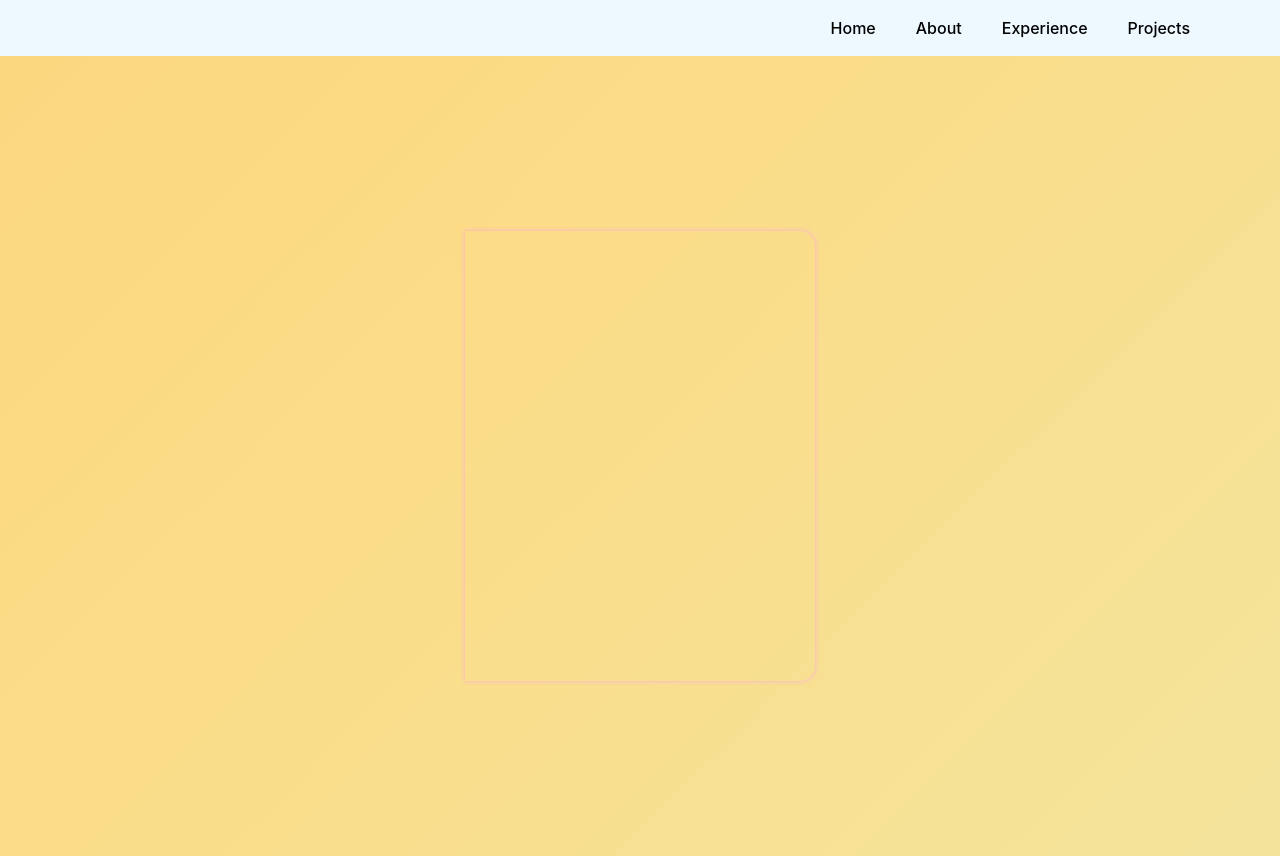
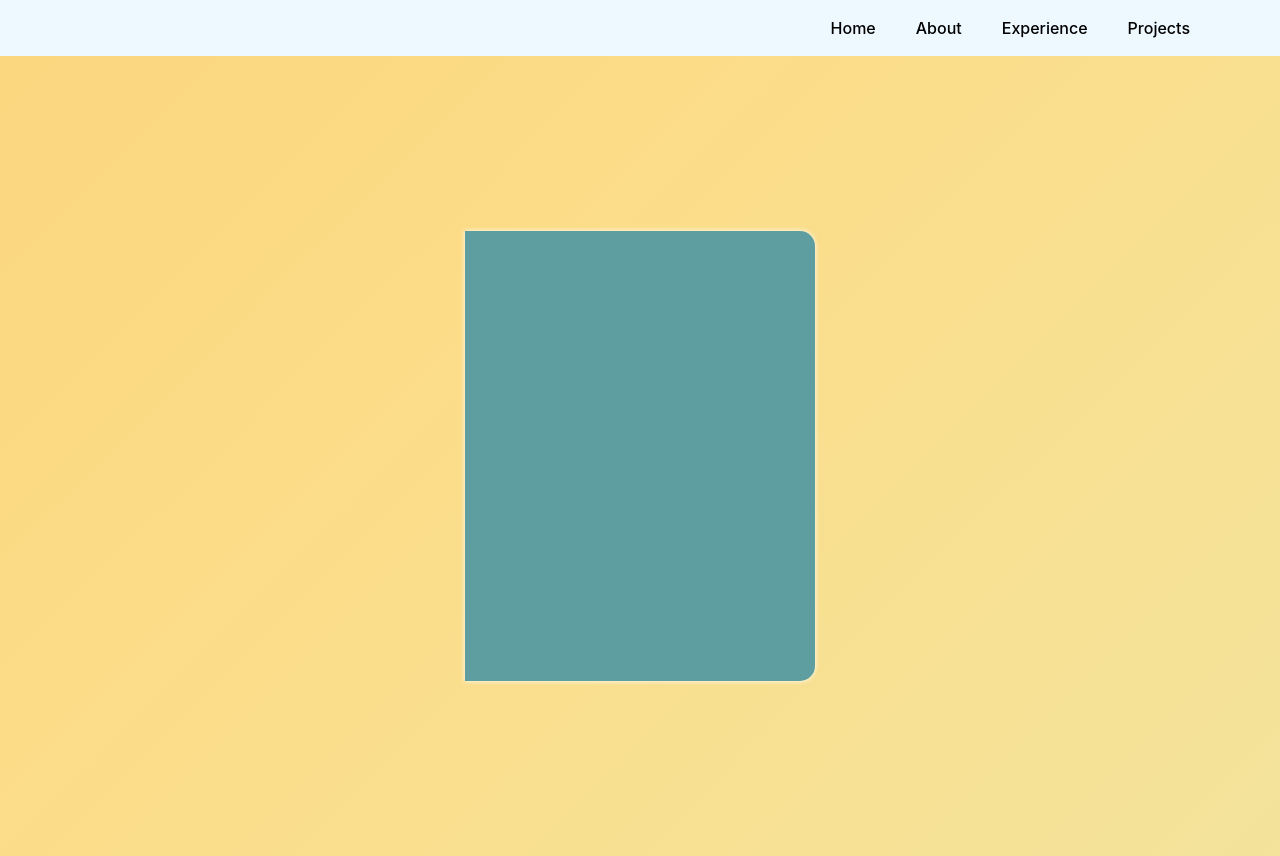
Before and after one commit to FernandesLaura0/personal-website-workshop, a React (Create React App) app: page /#/about in a window 1280 px wide. Built offline with nearby package versions, Linux system fonts and the light colour scheme.

Commit message:
creating the animation to flip the pages

```diff
--- a/src/components/About.css
+++ b/src/components/About.css
@@ -12,19 +12,63 @@
 .book {
     width: 350px;
     height: 450px;
+    position: relative;
+    transition-duration: 1s;
+    perspective: 1500;
 }
 
-.cover, back-cover {
+input {
+    display: none;
+}
+
+.cover, .back-cover {
+    background-color: cadetblue;
     width: 100%;
     height: 100%;
     border-radius: 0 15px 15px 0;
-    box-shadow: 0 0 5px #ffadd6;
+    box-shadow: 0 0 5px #ffffff;
     display: flex;
     align-items: center;
     justify-content: center;
 }
 
+.cover {
+    position: absolute;
+    z-index: 2;
+    transform-origin: center left;
+    transition: transform 1s;
+}
 
+.cover label {
+    width: 100%;
+    height: 100%;
+    cursor: pointer;
+}
+
+.back-cover {
+    position: relative;
+    z-index: -1;
+}
+
+.page {
+    z-index: 1;
+    position: absolute;
+    background-color: white;
+    width: 330px;
+    height: 430px;
+    border-radius: 0 15px 15px 0;
+    margin-top: 10px;
+}
+
+#checkbox-cover:checked ~ .book {
+    transform: translateX(200px);
+
+}
+
+#checkbox-cover:checked ~ .book .cover {
+    transform: rotateY(-180deg);
+
+}
 
 @media (max-width: 768px) {
     .content h1 {
--- a/src/components/About.js
+++ b/src/components/About.js
@@ -4,8 +4,12 @@ import "./About.css";
 const About = () => {
   return (
     <div className="about-container">
+        <input type="checkbox" id="checkbox-cover"></input>
       <div className="book">
-        <div className="cover"></div>
+        <div className="cover">
+            <label for="checkbox-cover"></label>
+        </div>
+        <div className="page"></div>
         <div className="back-cover"></div>
       </div>
     </div>
```
